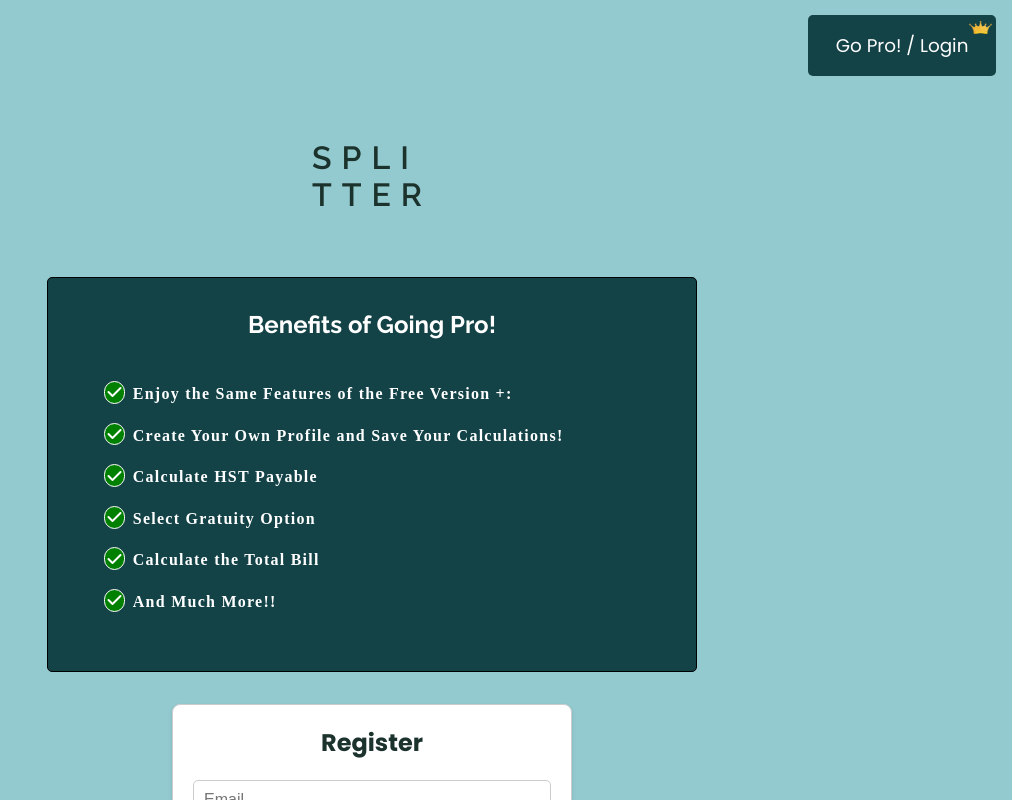
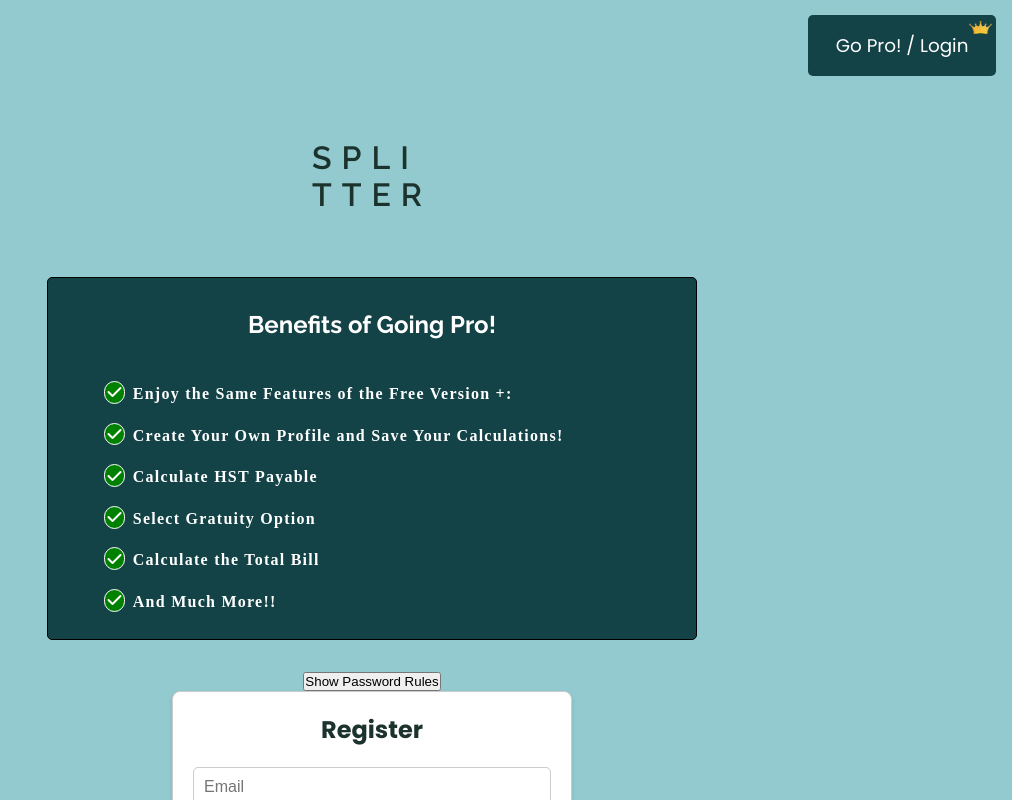
Before and after one commit to SethZarko/tip-split, a React (Vite) app in the folder client/: page /register in a window 1280 px wide. Shown: the top 800 px of the page, without its empty margins (268-1280 px from the left). Built offline with nearby package versions, Linux system fonts and the light colour scheme; a web font is replaced by a local one.

Commit message:
Add Password Rules to UI

```diff
--- a/client/src/pages/Register.jsx
+++ b/client/src/pages/Register.jsx
@@ -9,9 +9,14 @@ export const Register = () => {
   const { navigateToLogin, setNavigateToLogin } = useAppContext();
 
   const [errors, setErrors] = useState(null);
+  const [passRules, setPassRules] = useState(false)
 
   const emailRef = useRef();
   const passwordRef = useRef();
+
+  const handlePassRulesToggle = () => {
+    setPassRules((prev) => !prev)
+  }
 
   const handleForm = (e) => {
     e.preventDefault();
@@ -55,11 +60,21 @@ export const Register = () => {
         <li><i className="fa-solid fa-check"></i><p>Select Gratuity Option</p></li>
         <li><i className="fa-solid fa-check"></i><p>Calculate the Total Bill</p></li>
         <li><i className="fa-solid fa-check"></i><p>And Much More!!</p></li>
-
-        <li><p></p></li>
-        <li><p></p></li>
       </ul>
     </div>
+
+    <button onClick={handlePassRulesToggle}>{!passRules ? 'Show Password Rules' : 'Hide Password Rules'}</button>
+    {passRules && <div className="go-pro-container">
+      <h2>Password Rules</h2>
+      <br />
+      <ul>
+        <li><i className="fa-solid fa-check"></i><p>Password must be at least 8 characters long and no more than 12 characters</p></li>
+        <li><i className="fa-solid fa-check"></i><p>Password must contain at least one digit</p></li>
+        <li><i className="fa-solid fa-check"></i><p>Password must contain at least one lowercase letter</p></li>
+        <li><i className="fa-solid fa-check"></i><p>Password must contain at least one uppercase letter</p></li>
+        <li><i className="fa-solid fa-check"></i><p>Password must contain at least one special character</p></li>
+      </ul>
+    </div>}
       <form className="register-form" onSubmit={handleForm}>
         <h1 className="title">Register</h1>
 
```
